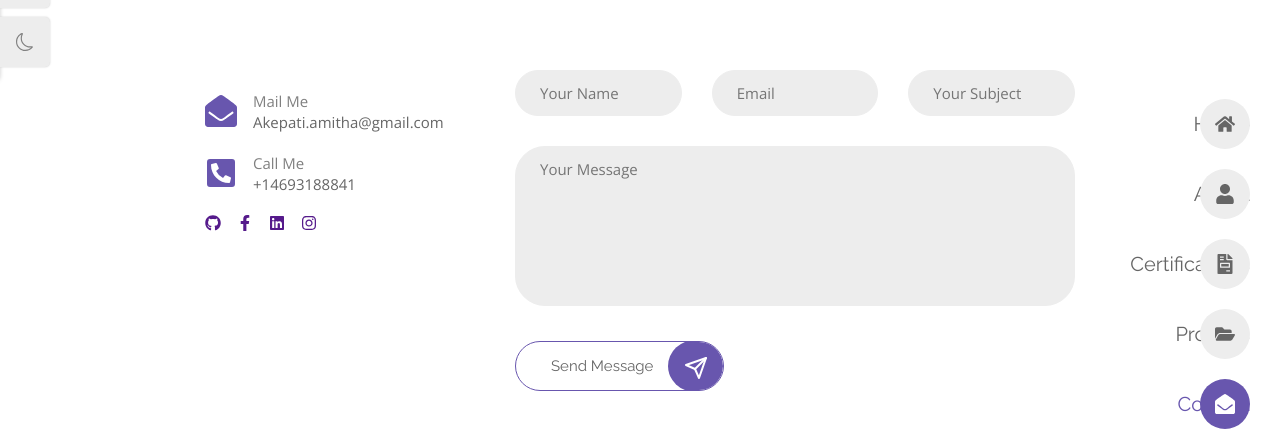
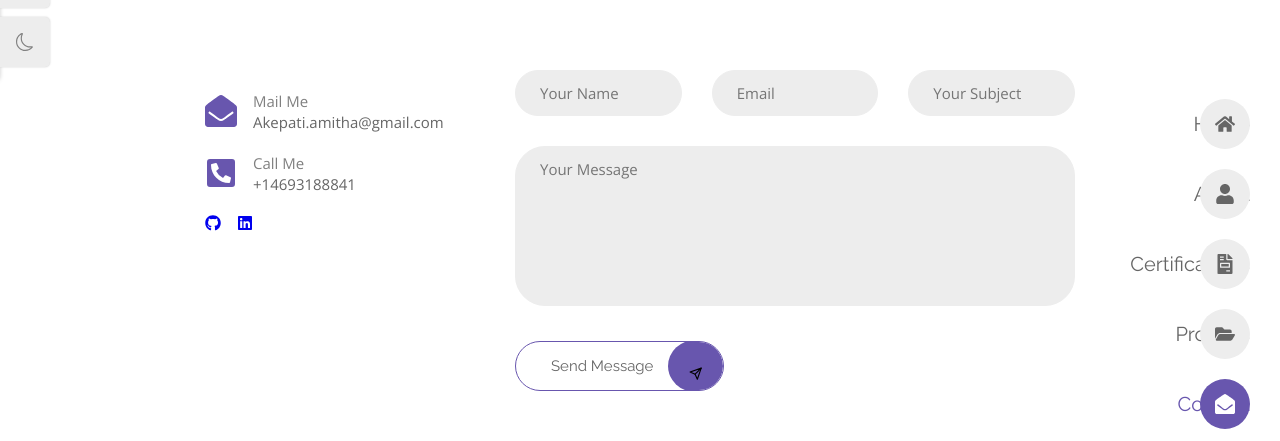
Before and after one commit to AAmitha/Portfolio, a React (Create React App) app: page /contact in a window 1280 px wide. Shown: the part 136-577 px from the top of the page. Built offline with nearby package versions, Linux system fonts and the light colour scheme.

Commit message:
first commit

```diff
--- a/src/data.jsx
+++ b/src/data.jsx
@@ -91,17 +91,7 @@ export const personalInfo = [
     description: 'Akepati',
   },
 
-  {
-    id: 3,
-    title: 'Age : ',
-    description: '22 Years',
-  },
 
-  {
-    id: 4,
-    title: 'Nationality : ',
-    description: 'Indian',
-  },
 
 
 
@@ -126,7 +116,7 @@ export const personalInfo = [
   {
     id: 8,
     title: 'Langages : ',
-    description: 'Telugu, Hindi, English',
+    description: 'Telugu, English',
   },
 ];
 
--- a/src/pages/Contact.js
+++ b/src/pages/Contact.js
@@ -44,26 +44,24 @@ const Contact=()=>{
 
                     </div>
                     <div className="contact__socials">
-                        <a href="" className="contact__social-link">
+                        <a href="https://github.com/AAmitha" className="contact__social-link">
                             <FaGithub/>
                         </a>
-                        <a href="" className="contact__social-link">
-                            <FaFacebookF/>
-                        </a>
-                        <a href="" className="contact__social-link">
+
+                        <a href="https://www.linkedin.com/in/akepati-amitha-45a415181/" className="contact__social-link">
                             <FaLinkedin/>
                         </a>
-                        <a href="" className="contact__social-link">
-                            <FaInstagram/>
-                        </a>
+
 
                     </div>
 
                 </div>
+                <form action="mailto:akepati.amitha@gmail.com" method="post" enctype="text/plain">
                 <div className="contact__form">
                     <div className="form__input-group">
                         <div className="form__input-div">
                             <input
+                            name="name"
                             type="text"
                             placeholder="Your Name"
                             className="form__control"
@@ -72,6 +70,7 @@ const Contact=()=>{
                         </div>
                         <div className="form__input-div">
                             <input
+                            name="email"
                             type="text"
                             placeholder="Email"
                             className="form__control"
@@ -80,6 +79,7 @@ const Contact=()=>{
                         </div>
                         <div className="form__input-div">
                             <input
+                            name="About"
                             type="text"
                             placeholder="Your Subject"
                             className="form__control"
@@ -89,18 +89,20 @@ const Contact=()=>{
 
                     </div>
                     <div className="form__input-div">
-                        <textarea placeholder="Your Message" className="form__control textarea"></textarea>
+                        <textarea name="message" placeholder="Your Message" className="form__control textarea"></textarea>
                     </div>
                     <button className="button">
                         Send Message
                         <span className="button__icon contact__button-icon">
-                            <FiSend/>
+                            <button type="submit"><FiSend/></button>
                         </span>
                     </button>
 
                 </div>
+                </form>
 
             </div>
+
         </div>
     )
 }
--- a/src/pages/Home.js
+++ b/src/pages/Home.js
@@ -1,6 +1,6 @@
 import React, { useEffect } from "react";
 import "./home.css";
-import prof from "../assets/home.webp";
+import prof from "../assets/home.jpg";
 import { Link } from "react-router-dom";
 import { FaArrowRight } from "react-icons/fa";
 
--- a/src/pages/home.css
+++ b/src/pages/home.css
@@ -1,12 +1,14 @@
 .home{
     grid-template-columns: 4.32fr 7.68fr;
+    justify-content: center;
+    align-items: center;
     align-items: center;
     height: 100vh;
     padding: 40px;
 }
 
 .home__img{
-    height: 100%;
+    height: 80vh ;
     object-fit: cover;
     border-radius: 30px;
     box-shadow: 0 0 8px hsla(0,0%,0%, 0.3);
```
Also changed, not shown: src/assets/home.jpg (added), 1 other file (tests, documents, lock files or other folders).
